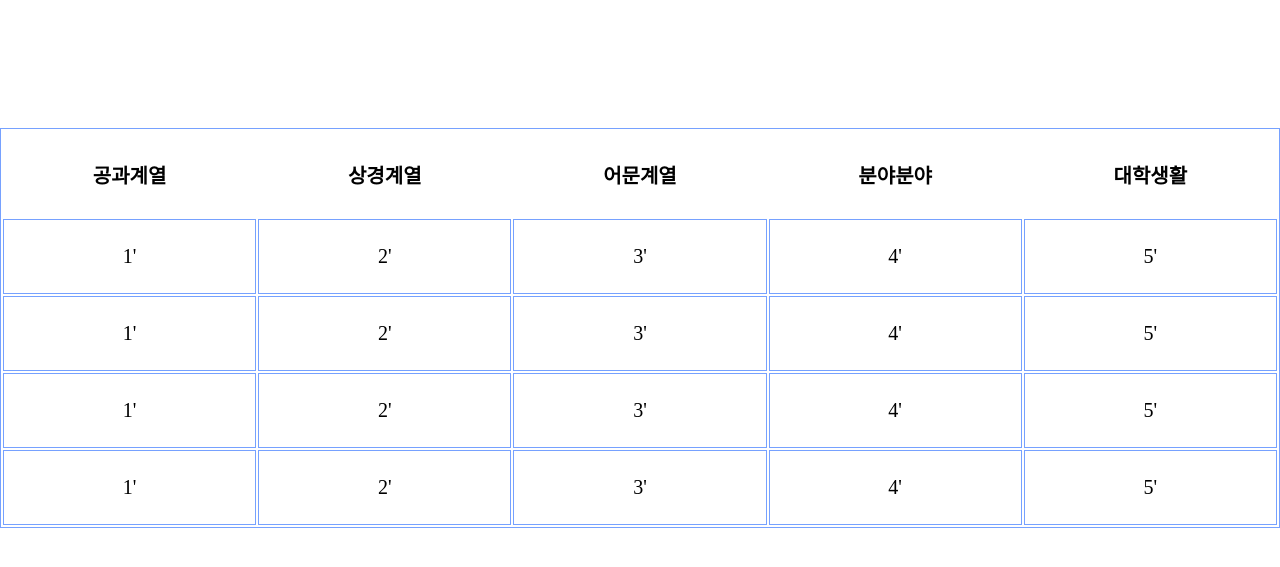
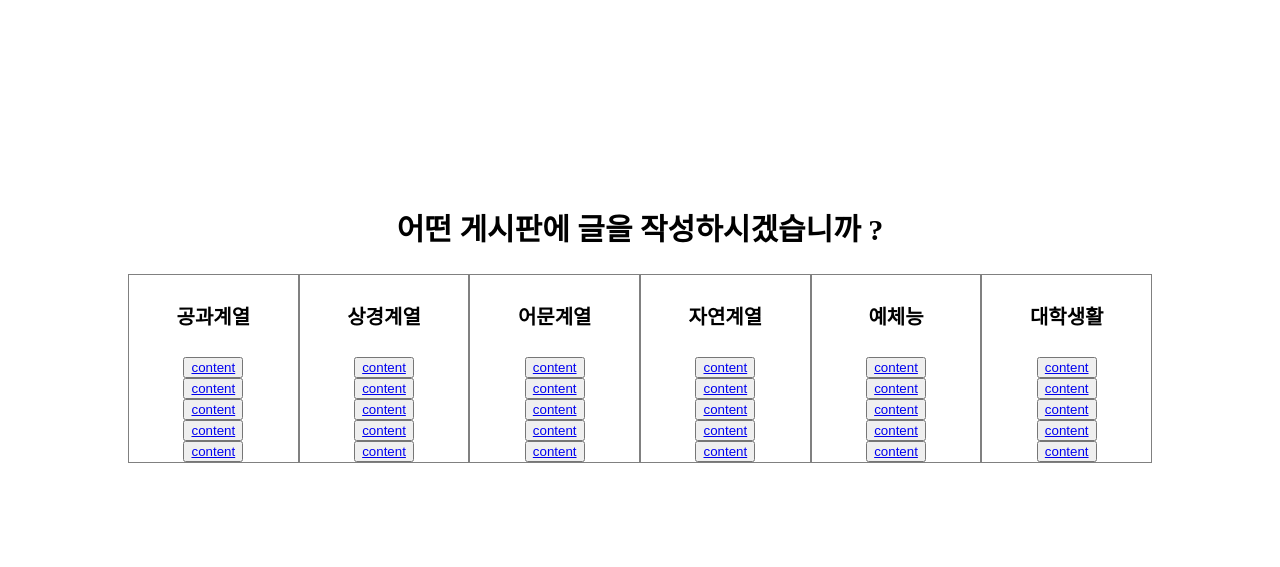
Before and after one commit to Tjdnjs/hackalearn, a Flask app: page /question in a window 1280 px wide. Shown: the part 100-667 px from the top of the page. Run offline with Flask 2, Linux system fonts and the light colour scheme.

Commit message:
question

```diff
--- a/mento/app.py
+++ b/mento/app.py
@@ -48,3 +48,7 @@ def answer():
 @app.route('/user')
 def user():
     return render_template('user.html')
+
+@app.route('/write')
+def write():
+    return render_template('write.html')
--- a/mento/static/css/question.css
+++ b/mento/static/css/question.css
@@ -1,31 +1,21 @@
-table{
-    width:100%;
-    margin-left:;
-    margin-right:auto;
-    height:400px;
-    margin-top:10%;
-    text-align:center;
-    border: 1px solid rgb(118, 161, 255);
-
+section, #table, .column{
+    display: flex;
 }
-/*
-.table-area{
-    width:50%;
-    margin-left:auto;
-    margin-right:auto;
-    height : 400px;
-    background-color:rgb(202, 219, 255);
-    border-radius:10px
-
-}
-*/
-td{
-    border: 1px solid rgb(118, 161, 255)
+section{
+    flex-direction: column;
+    width: 100%;
+    margin-top: 9rem;
+    align-items: center;
 }
 
-td:hover{
-    cursor:pointer;
-    color:rgb(247,
-        247,
-        247);
+#table{
+    width: 80%;
 }
+
+.column{
+    width: 100%;
+    border: 1px solid gray;
+    flex-direction: column;
+    justify-content: center;
+    align-items: center;
+}
--- a/mento/templates/question.html
+++ b/mento/templates/question.html
@@ -21,49 +21,63 @@
   </header>
 
   <section>
-    <div class="table-area">
-      <table>
-        <tr>
-          <th>공과계열</th>
-          <th>상경계열</th>
-          <th>어문계열</th>
-          <th>분야분야</th>
-          <th>대학생활</th>
-        </tr>
-        <tr>
-          <td onClick="location.href='/write'">1'</td>
-          <td onClick="location.href='/write'">2'</td>
-          <td onClick="location.href='/write'">3'</td>
-          <td onClick="location.href='/write'">4'</td>
-          <td onClick="location.href='/write'">5'</td>
-        </tr>
+    <h2>어떤 게시판에 글을 작성하시겠습니까 ?</h2>
 
-        <tr>
-          <td onClick="location.href='/write'">1'</td>
-          <td onClick="location.href='/write'">2'</td>
-          <td onClick="location.href='/write'">3'</td>
-          <td onClick="location.href='/write'">4'</td>
-          <td onClick="location.href='/write'">5'</td>
-        </tr>
+    <div id = "table">
 
-        <tr>
-          <td onClick="location.href='/write'">1'</td>
-          <td onClick="location.href='/write'">2'</td>
-          <td onClick="location.href='/write'">3'</td>
-          <td onClick="location.href='/write'">4'</td>
-          <td onClick="location.href='/write'">5'</td>
-        </tr>
+      <div class="column">
+        <h4>공과계열</h4>
+        <button><a href="/write">content</a></button>
+        <button><a href="/write">content</a></button>
+        <button><a href="/write">content</a></button>
+        <button><a href="/write">content</a></button>
+        <button><a href="/write">content</a></button>
+      </div>
 
-        <tr>
-          <td onClick="location.href='/write'">1'</td>
-          <td onClick="location.href='/write'">2'</td>
-          <td onClick="location.href='/write'">3'</td>
-          <td onClick="location.href='/write'">4'</td>
-          <td onClick="location.href='/write'">5'</td>
-        </tr>
+      <div class="column">
+        <h4>상경계열</h4>
+        <button><a href="/write">content</a></button>
+        <button><a href="/write">content</a></button>
+        <button><a href="/write">content</a></button>
+        <button><a href="/write">content</a></button>
+        <button><a href="/write">content</a></button>
+      </div>
 
+      <div class="column">
+        <h4>어문계열</h4>
+        <button><a href="/write">content</a></button>
+        <button><a href="/write">content</a></button>
+        <button><a href="/write">content</a></button>
+        <button><a href="/write">content</a></button>
+        <button><a href="/write">content</a></button>
+      </div>
 
-      </table>
+      <div class="column">
+        <h4>자연계열</h4>
+        <button><a href="/write">content</a></button>
+        <button><a href="/write">content</a></button>
+        <button><a href="/write">content</a></button>
+        <button><a href="/write">content</a></button>
+        <button><a href="/write">content</a></button>
+      </div>
+
+      <div class="column">
+        <h4>예체능</h4>
+        <button><a href="/write">content</a></button>
+        <button><a href="/write">content</a></button>
+        <button><a href="/write">content</a></button>
+        <button><a href="/write">content</a></button>
+        <button><a href="/write">content</a></button>
+      </div>
+
+      <div class="column">
+        <h4>대학생활</h4>
+        <button><a href="/write">content</a></button>
+        <button><a href="/write">content</a></button>
+        <button><a href="/write">content</a></button>
+        <button><a href="/write">content</a></button>
+        <button><a href="/write">content</a></button>
+      </div>
 
     </div>
 
```
Also changed, not shown: mento/templates/write.html (+27 -0 lines).
